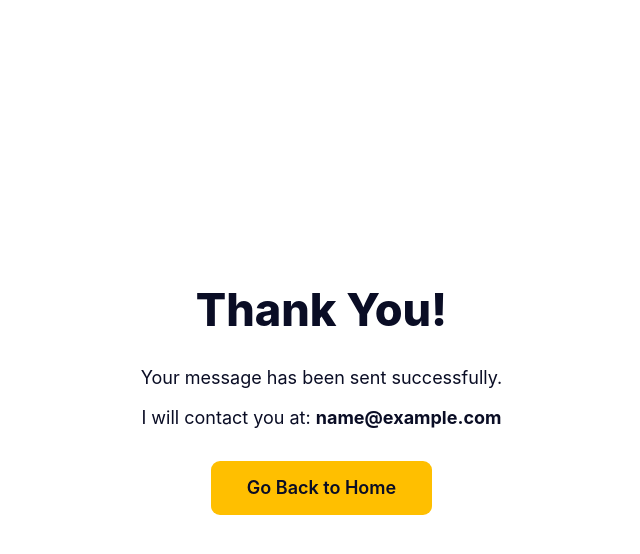
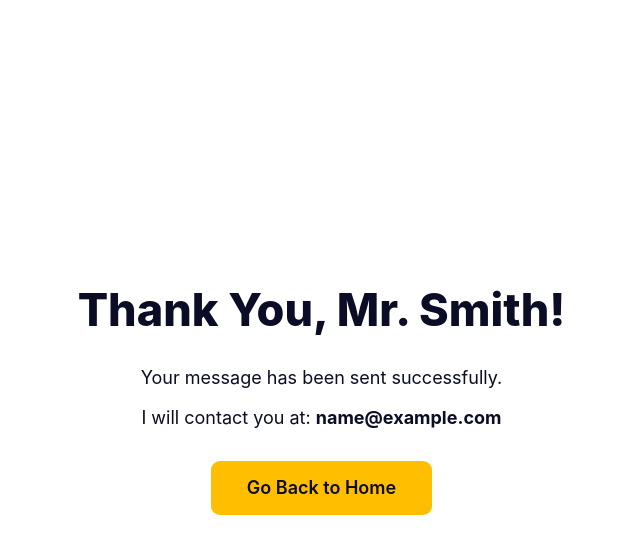
Before and after one commit to MaxHopf/my-website, a Vue app: page /my-website/contact in a window 1280 px wide. Both pictures are taken after typing "Sample", "Sample", "name@example.com" into the empty fields and a click on the button "Send Message". Shown: the top 554 px of the page, without its empty margins (311-951 px from the left). Built offline with nearby package versions, Linux system fonts and the light colour scheme.

Commit message:
Add user name to thank you page

```diff
--- a/src/components/ContactPage.vue
+++ b/src/components/ContactPage.vue
@@ -35,10 +35,12 @@ export default {
     async sendEmail(event) {
       event.preventDefault()
 
-      if (this.isSubmitting) return // Prevent multiple submissions
+      if (this.isSubmitting) return
       this.isSubmitting = true
 
       const email = event.target.email.value
+      const name = event.target.name.value
+      this.$router.push({ name: 'Thank You', query: { email, name } })
       const message = this.message
 
       // // Confirmation dialog
--- a/src/components/ThankYouPage.vue
+++ b/src/components/ThankYouPage.vue
@@ -10,6 +10,9 @@ export default {
     email() {
       return this.$route.query.email || 'the provided email'
     },
+    userName() {
+      return this.$route.query.name || 'Mr. Smith'
+    },
   },
 }
 </script>
@@ -17,7 +20,7 @@ export default {
 <template>
   <div class="layout">
     <main>
-      <h1>Thank You!</h1>
+      <h1>Thank You, {{ userName }}!</h1>
       <p>Your message has been sent successfully.</p>
       <p>
         I will contact you at: <strong>{{ email }}</strong>
```
